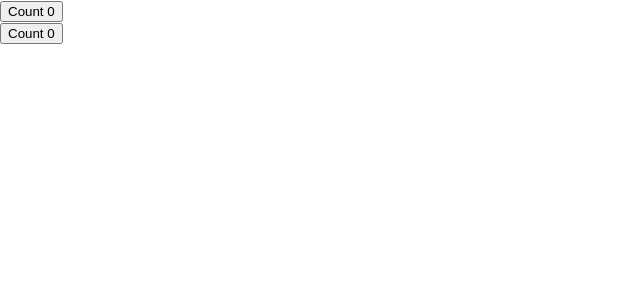
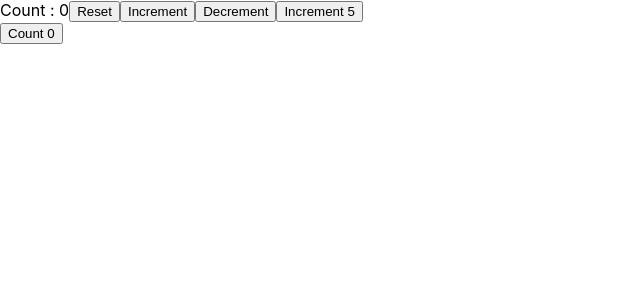
Before and after one commit to Aashish70/react-hooks, a React (Create React App) app: page / in a window 1280 px wide. Shown: the top 300 px of the page, without its empty margins (0-640 px from the left). Built offline with nearby package versions, Linux system fonts and the light colour scheme.

Commit message:
V3 useSate with previous State

```diff
--- a/src/App.js
+++ b/src/App.js
@@ -1,12 +1,16 @@
 import ClassCounter from "./components/ClassCounter";
 import HookCounter from "./components/HookCounter";
+import HookCounterTwo from "./components/HookCounterTwo";
+import ClassCounterTwo from "./components/ClassCounterTwo";
 
 
 function App() {
   return (
     <div className="App">
-      <ClassCounter />
-      <HookCounter />
+      {/* <ClassCounter /> */}
+      {/* <HookCounter /> */}
+      <HookCounterTwo />
+      <ClassCounterTwo />
     </div>
   );
 }
--- /dev/null
+++ b/src/components/ClassCounterTwo.js
@@ -0,0 +1,27 @@
+import React, { Component } from 'react'
+
+export class ClassCounterTwo extends Component {
+    constructor(props){
+        super(props)
+        this.state = {
+            count: 0
+        }
+    }
+
+    incrementCount = () => {
+        this.setState(prevState => {
+            return {
+                count: prevState.count + 1
+            }
+        })
+    }
+  render() {
+    return (
+      <div>
+        <button onClick={this.incrementCount}>Count {this.state.count}</button>
+      </div>
+    )
+  }
+}
+
+export default ClassCounterTwo
--- /dev/null
+++ b/src/components/HookCounterTwo.js
@@ -0,0 +1,36 @@
+import React, {useState} from 'react'
+
+function HookCounterTwo() {
+
+    const[count, setCount] = useState(0)
+
+    const incrementHandler = () => {
+        setCount(prevCount => prevCount + 1)
+    }
+
+    const decrementHandler = () => {
+        setCount(prevCount => prevCount - 1)
+    }
+
+    const resetHandler = () => {
+        setCount(0)
+    }
+
+    const incrementFive = () => {
+        for(let i=0; i<5; i++){
+            setCount(prevCount => prevCount + 1)
+        }
+    }
+
+  return (
+    <div>
+        Count : {count}
+        <button onClick={resetHandler}>Reset</button>
+        <button onClick={incrementHandler}>Increment</button>
+        <button onClick={decrementHandler}>Decrement</button>
+        <button onClick={incrementFive}>Increment 5</button>
+    </div>
+  )
+}
+
+export default HookCounterTwo
```
